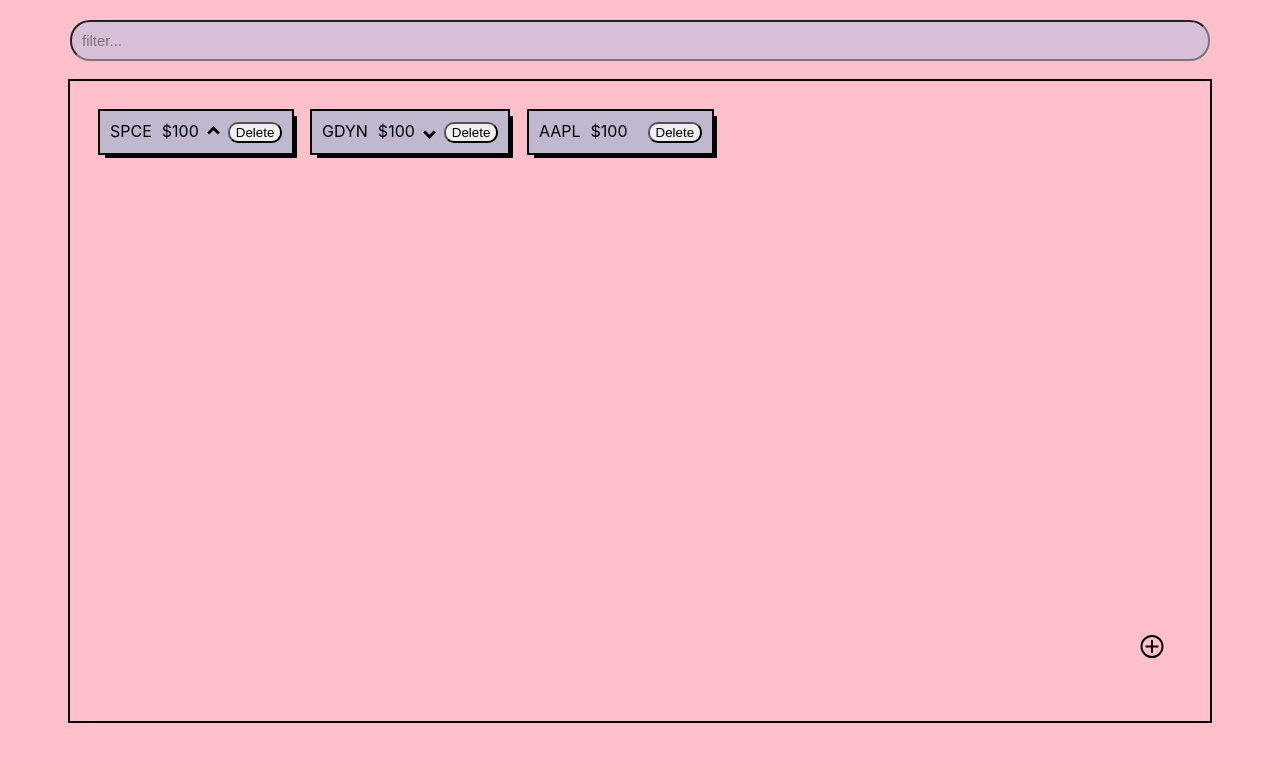
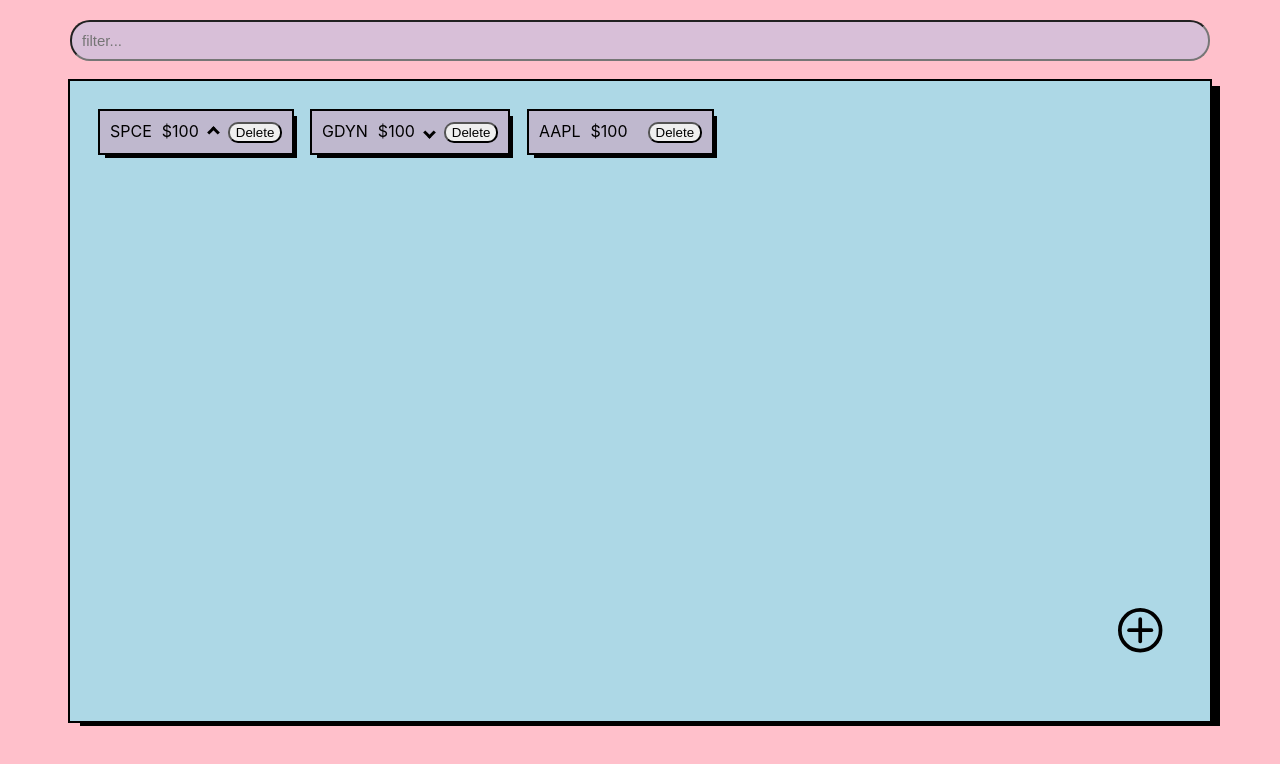
Before and after one commit to timothy-ryabikin/GridDynamicsTask, a React (Create React App) app in the folder task/: page / in a window 1280 px wide. Shown: the top 764 px of the page. Built offline with nearby package versions, Linux system fonts and the light colour scheme.

Commit message:
Fixed bags

```diff
--- a/task/src/TickerForm.js
+++ b/task/src/TickerForm.js
@@ -67,7 +67,7 @@
                     onChange={() => setShowForm(!showForm)}
                 />
                 <label for="showform" className=" pointer">
-                    <svg className="button-show-ticker__about" xmlns="http://www.w3.org/2000/svg" viewBox="0 0 24 24" width="32" height="23"><defs></defs><title>Add ticker</title><g id="_8.add" data-name="8.add"><circle class="cls-1" cx="12" cy="12" r="11" /><line class="cls-1" x1="12" y1="6" x2="12" y2="18" /><line class="cls-1" x1="18" y1="12" x2="6" y2="12" /></g></svg>
+                    <svg className="button-show-ticker__about" xmlns="http://www.w3.org/2000/svg" viewBox="0 0 27 27    " width="50" height="50"><defs></defs><title>Add ticker</title><g id="_8.add" data-name="8.add"><circle class="cls-1" cx="12" cy="12" r="11" /><line class="cls-1" x1="12" y1="6" x2="12" y2="18" /><line class="cls-1" x1="18" y1="12" x2="6" y2="12" /></g></svg>
                 </label>
             </div>
 
--- a/task/src/css/Content.css
+++ b/task/src/css/Content.css
@@ -1,17 +1,18 @@
 @keyframes scale-up-bl {
     0% {
-              transform: scale(0.5);
-              transform-origin: 0% 100%;
+        transform: scale(0.5);
+        transform-origin: 0% 100%;
     }
     100% {
-
-              transform: scale(1);
-              transform-origin: 0% 100%;
+        transform: scale(1);
+        transform-origin: 0% 100%;
     }
   }
 
 .content{
     outline: 2px solid black;
+    background-color: lightblue;
+    box-shadow: 10px 5px;
     height: 80vh;
 }
 
--- a/task/src/css/TickerForm.css
+++ b/task/src/css/TickerForm.css
@@ -19,18 +19,6 @@
       transform: scale(1);
     }
   }
-
-  @keyframes rotate-center {
-    0% {
-      -webkit-transform: rotate(0);
-              transform: rotate(0);
-    }
-    100% {
-      -webkit-transform: rotate(360deg);
-              transform: rotate(360deg);
-    }
-  }
-
 
 .ticker-form__about{
     background-color: wheat;
@@ -72,8 +60,10 @@
     align-self:flex-end;
 }
 
-.button-show-ticker:hover{
-    animation: rotate-center 0.6s ease-in-out both;
+.button-show-ticker:hover .cls-1{
+    transition: all 0.25s;
+    transform: scale(1.1);
+    stroke:forestgreen;
 }
 
 .cls-1{
```
